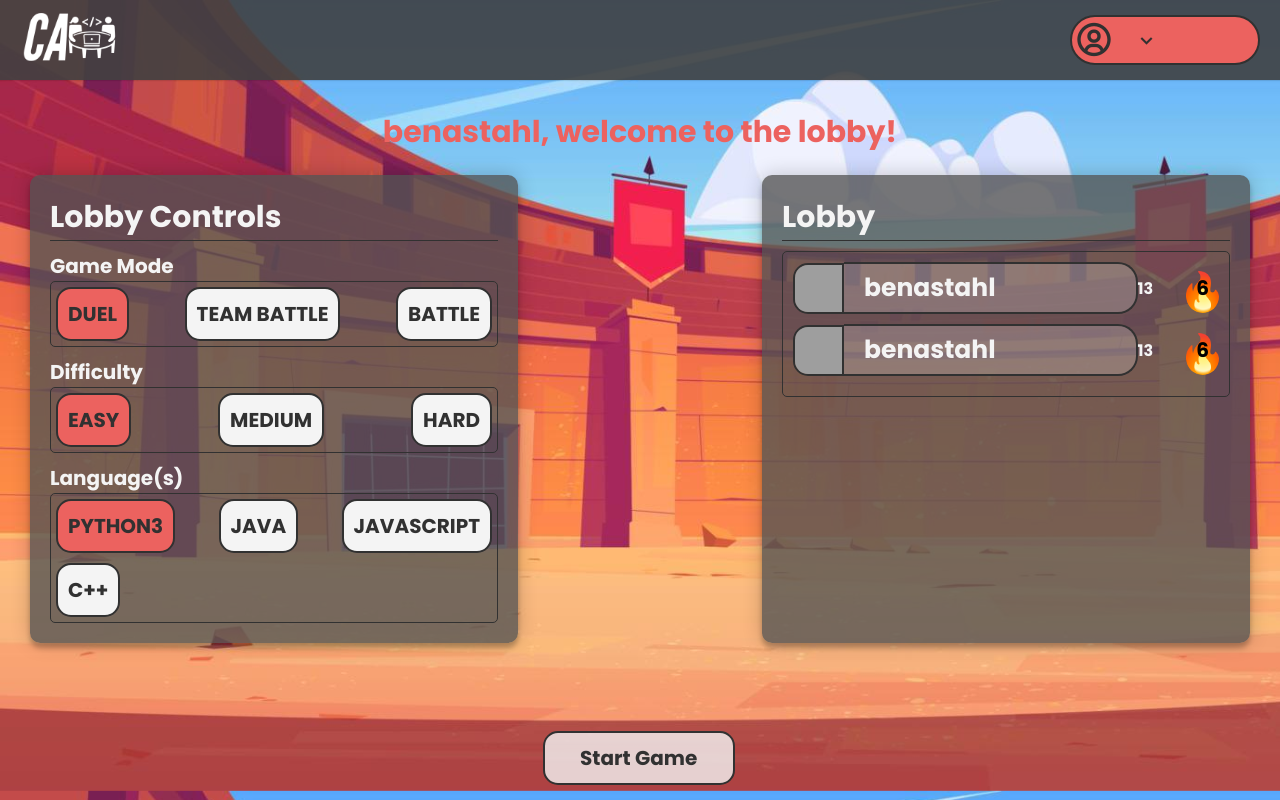
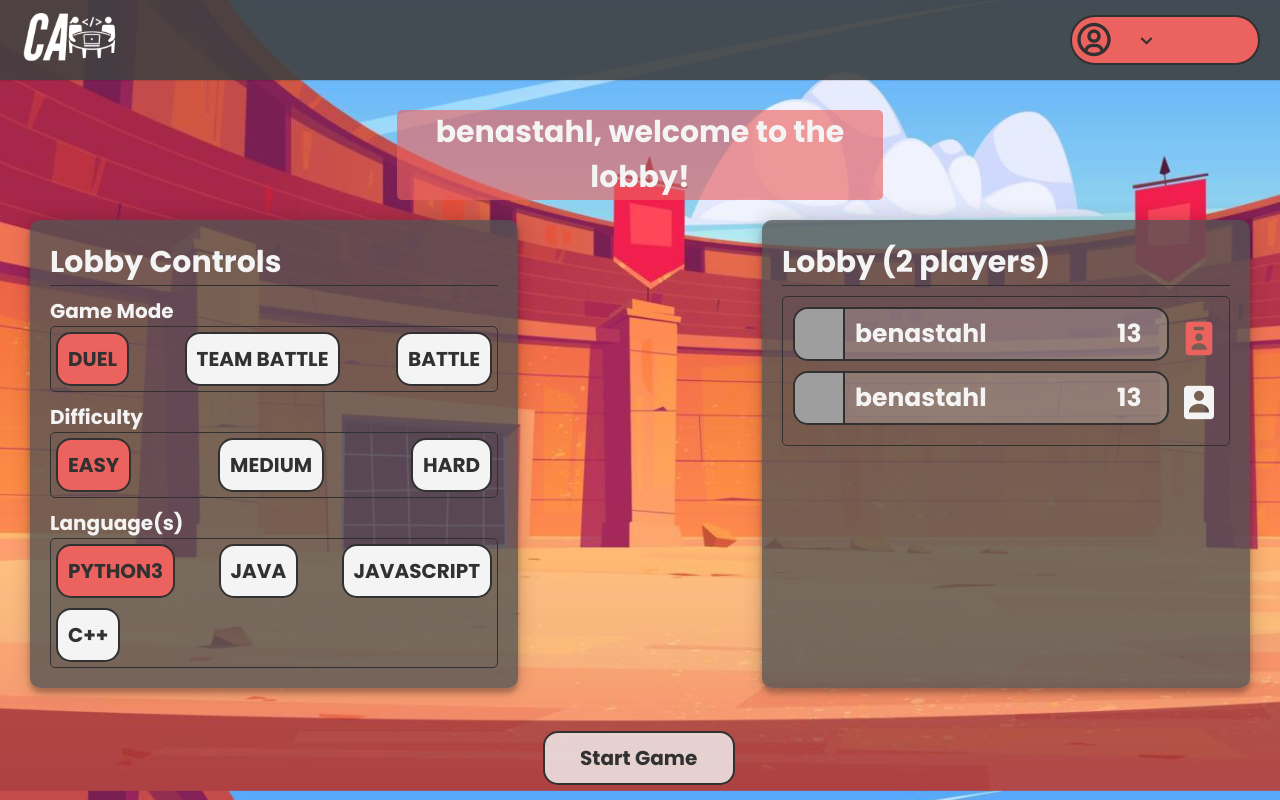
Before and after one commit to benastahl/LeetArena, a Flask app: page /lobby in a window 1280 px wide. Run offline with Flask 2, Linux system fonts and the light colour scheme; grey boxes are pictures that could not be loaded.

Commit message:
waiting room and app changes

```diff
--- a/app.py
+++ b/app.py
@@ -1,4 +1,4 @@
-from flask import Flask, render_template, redirect
+from flask import Flask, render_template, redirect, request
 
 #  TODO: friend system
 #  TODO: timed challenges
@@ -17,6 +17,10 @@ def display_lobby():
 
 @app.route("/start-game", methods=["POST"])
 def start_game():
+    print("Hello")
+    print(request.form)
+    for form in request.form:
+        print(form)
     return redirect("/lobby")
 
 
--- a/static/styles/waiting_room.css
+++ b/static/styles/waiting_room.css
@@ -19,11 +19,14 @@ body {
     position: relative;
     top: 110px;
     text-align: center;
-    margin-bottom: 10px;
+    margin: auto auto 10px auto;
 
+    width: 38%;
+
+    border-radius: 5px;
     font-size: 30px;
-
-    color: #EC625F;
+    color: #f4f4f4;
+    background: rgba(236, 98, 95, 0.63);
 
 }
 .controls, .lobby {
@@ -106,39 +109,45 @@ body {
     border: 1px solid #313131;
     border-radius: 5px;
 }
-.player-container .player {
+.player-container .player-card-container {
     display: flex;
     flex-direction: row;
     align-items: center;
-    margin-bottom: 10px;
 }
-.player .player-picture {
 
-    width: 51px;
-    height: 51px;
-
-    border: 2px solid #313131;
-    border-radius: 15px 0 0 15px;
-
-}
-.player .player-name {
+/* Player Tag/Card */
+.player-card-container .player-card {
     display: flex;
     flex-direction: row;
-    padding: 5px 20px;
+    margin-bottom: 10px;
+    justify-content: space-between;
+    align-items: center;
 
-    font-size: 25px;
-    font-weight: 750;
-    width: 300px;
+    width: 90%;
 
     color: #f4f4f4;
     background: rgba(255, 255, 255, 0.2);
     border: 2px solid #313131;
-    border-left: 0;
-    border-radius: 0 20px 20px 0;
+    border-radius: 15px;
 
     overflow: auto;
 }
-.player .player-streak {
+.player-card .player-picture {
+
+    width: 50px;
+    height: 50px;
+
+    border-right: 2px solid #313131;
+
+    object-fit: cover;
+}
+.player-card .player-name {
+    margin-left: 10px;
+
+    font-size: 25px;
+    font-weight: 750;
+}
+.player-card .player-streak {
     padding: 10px 10px;
 
     font-weight: 700;
@@ -152,15 +161,34 @@ body {
     background-position: center bottom;
     border-radius: 50px;
 }
-.player .player-level {
+.player-card .player-level {
     display: flex;
 
     width: 50px;
 
+    font-size: 25px;
     font-weight: 750;
     color: #f4f4f4;
 }
+.player-card .side {
+    display: flex;
+    flex-direction: row;
+    align-items: center;
+}
 
+/* Player Role (player, admin) tag */
+.player-card-container .player-role {
+    margin-left: 10px;
+
+    color: #f4f4f4;
+    border-radius: 50px;
+    font-size: 40px;
+}
+.player-role.bxs-user-badge {
+    color: #EC625F !important;
+}
+
+/* Player lobby status
 
 /* Mobile adaptations */
 @media screen and (max-width: 650px) {
--- a/templates/lobby.html
+++ b/templates/lobby.html
@@ -51,16 +51,17 @@
         <div class="content">
           <h1>benastahl, welcome to the lobby!</h1>
 
-        <form method="post" id="start-game" action="/start-game" class="lobby-section">
+        <div class="lobby-section">
             <div class="lobby-container">
                 <div class="controls">
                     <h2 class="controls-main-header">Lobby Controls</h2>
                     <h3 class="control-header">Game Mode</h3>
-                    <div class="game-mode-select game-option-container">
-                        <input onclick="selectGameOption(this.id, 'game-mode-select')" value="DUEL" type="button" id="duel" class="game-option game-mode selected">
-                        <input onclick="selectGameOption(this.id, 'game-mode-select')" value="TEAM BATTLE" type="button" id="team-battle" class="game-option game-mode">
-                        <input onclick="selectGameOption(this.id, 'game-mode-select')" value="BATTLE" type="button" id="battle" class="game-option game-mode">
-                    </div>
+                    <form method="post" id="start-game" action="/start-game" class="game-mode-select game-option-container">
+                        <input form="start-game" onclick="selectGameOption(this, 'game-mode-select')" name="DUEL selected"         value="DUEL"        type="button" class="game-option game-mode selected">
+                        <input onclick="selectGameOption(this, 'game-mode-select')" name="TEAM BATTLE"  value="TEAM BATTLE" type="button" class="game-option game-mode">
+                        <input onclick="selectGameOption(this, 'game-mode-select')" name="BATTLE"       value="BATTLE"      type="button" class="game-option game-mode">
+                        <input style="display: none;" type="text" name="benny" value="hello again">
+                    </form>
                     <h3 class="control-header">Difficulty</h3>
                     <div class="game-difficulty-select game-option-container">
                         <input onclick="selectGameOption(this.id, 'game-difficulty-select')" value="EASY" type="button" id="easy-difficulty" class="game-option game-mode selected">
@@ -76,45 +77,55 @@
                     </div>
                 </div>
                 <div class="lobby">
-                    <h2 class="controls-main-header">Lobby</h2>
+                    <h2 class="controls-main-header">Lobby (2 players)</h2>
                     <div class="player-container">
-                        <div class="player">
+                        <div class="player-card-container">
+                            <div class="player-card">
+                                <div class="left side">
                                     <img src="https://c4.wallpaperflare.com/wallpaper/273/268/863/appa-avatar-the-last-airbender-glasses-wallpaper-thumb.jpg" class="player-picture" alt="benastahl pfp">
                                     <div class="player-name">benastahl</div>
+                                </div>
+                                <div class="right side">
                                     <div class="player-level">13</div>
-                            <div class="player-streak">6</div>
                                 </div>
-                        <div class="player">
+                            </div>
+                            <i class='bx bxs-user-badge player-role'></i>
+                        </div>
+                        <div class="player-card-container">
+                            <div class="player-card">
+                                <div class="left side">
                                     <img src="https://c4.wallpaperflare.com/wallpaper/273/268/863/appa-avatar-the-last-airbender-glasses-wallpaper-thumb.jpg" class="player-picture" alt="benastahl pfp">
                                     <div class="player-name">benastahl</div>
+                                </div>
+                                <div class="right side">
                                     <div class="player-level">13</div>
-                            <div class="player-streak">6</div>
+                                </div>
+                            </div>
+                            <i class='bx bxs-user-rectangle player-role'></i>
                         </div>
                     </div>
                 </div>
             </div>
-        </form>
+        </div>
       </div>
         <button class="game-option start-game-button" form="start-game" type="submit">Start Game</button>
 
     </section>
 
     <script id="selectGameMode">
-      function selectGameOption (id, option_type_class) {
+      function selectGameOption (selectedOption, option_type_class) {
           let elemGameOptionsContainer = document.querySelector("." + option_type_class);
           let elemGameOptions = document.querySelectorAll("." + option_type_class + " input");
-          let selectedOption = document.getElementById(id);
           let multOption = elemGameOptionsContainer.classList.contains("mult");
-          let de
           let selectCount = 1
 
           // Deselects all
           for (let i = 0; i < elemGameOptions.length; i++) {
               let elemGameOption = elemGameOptions[i];
+              elemGameOption.name = elemGameOption.name.replaceAll(" selected", "");
               if (elemGameOption.classList.contains("selected") && !multOption) {
-                  elemGameOption.classList.toggle("selected")
-              } else if (elemGameOption.classList.contains("selected") && multOption) {
-                  selectCount++;
+                  elemGameOption.classList.toggle("selected");
+
               }
           }
 
@@ -123,6 +134,7 @@
           // Selects one selected
           if (!selectedOption.classList.contains("selected") || multOption){
               selectedOption.classList.toggle("selected");
+              selectedOption.name += " selected"
           }
 
       }
```
Lines whose indentation alone changed are shown as unchanged.
